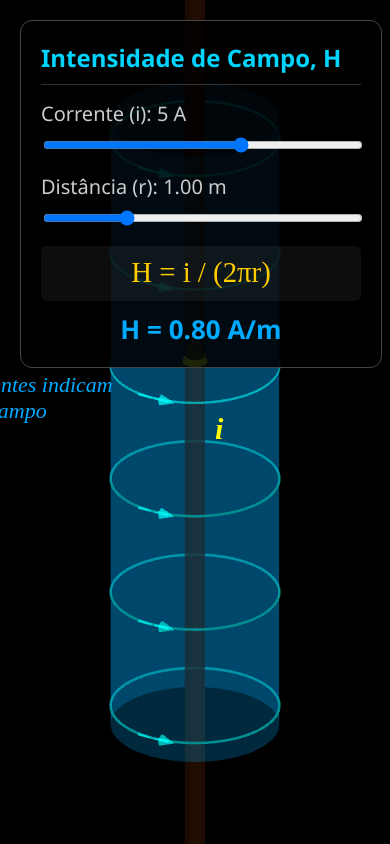
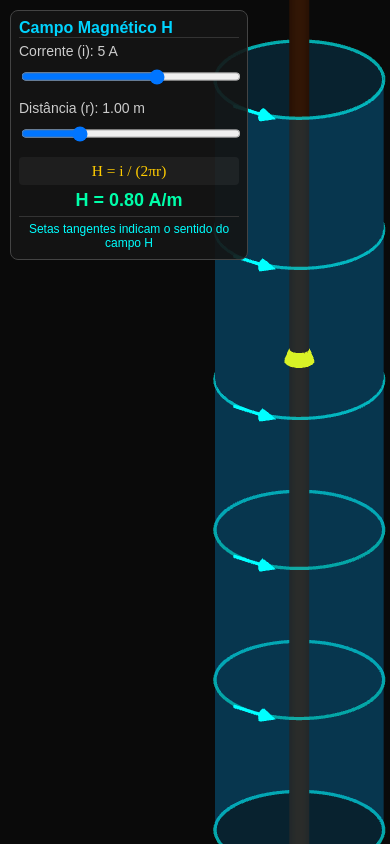
Before and after one commit to cx3medeiros-lab/Simulador-campomag-fio, a plain HTML site: page index.html in a window 390 px wide. Drawn offline with nearby package versions, Linux system fonts and the light colour scheme; animation ran at ten frames a second.

Commit message:
Enhance index.html for mobile responsiveness and visuals
Updated styles and improved responsiveness for mobile devices. Adjusted camera settings and modified the rendering logic for better visual representation.

```diff
--- a/index.html
+++ b/index.html
@@ -2,42 +2,54 @@
 <html lang="pt-br">
 <head>
     <meta charset="UTF-8">
-    <meta name="viewport" content="width=device-width, initial-scale=1.0">
-    <title>Simulador de Campo Magnético - Versão Final</title>
+    <meta name="viewport" content="width=device-width, initial-scale=1.0, maximum-scale=1.0, user-scalable=no">
+    <title>Simulador de Campo Magnético</title>
     <style>
-        body { margin: 0; overflow: hidden; font-family: 'Segoe UI', sans-serif; background: #0a0a0a; color: white; }
-        #ui { position: absolute; top: 20px; left: 20px; background: rgba(0,0,0,0.85); padding: 20px; border-radius: 12px; border: 1px solid #444; width: 320px; pointer-events: auto; z-index: 100; }
-        .control { margin-bottom: 15px; }
-        label { display: block; font-size: 20px; margin-bottom: 8px; color: #ccc; }
-        input[type=range] { width: 100%; cursor: pointer; }
-        h3 { margin: 0 0 15px 0; font-size: 24px; color: #00d4ff; border-bottom: 1px solid #333; padding-bottom: 10px; }
-        .formula { font-family: 'Times New Roman', serif; font-size: 1.8em; color: #ffcc00; text-align: center; margin-top: 10px; padding: 10px; background: rgba(255,255,255,0.05); border-radius: 5px; min-height: 1.2em; transition: color 0.3s; }
-        #valor-h { text-align: center; font-weight: bold; color: #00aaff; font-size: 26px; margin-top: 10px; }
+        body { margin: 0; overflow: hidden; background: #000; font-family: sans-serif; touch-action: none; }
 
-        #label-seta-i {
-           position: absolute;
-           top: 50%; left: 50%;
-           transform: translate(20px, -10px);
-           font-family: 'Times New Roman', serif; font-style: italic;
-           font-size: 30px; font-weight: bold; color: #ffff00;
-           pointer-events: none;
+        #ui {
+            position: absolute;
+            top: 10px;
+            left: 10px;
+            background: rgba(20, 20, 20, 0.9);
+            padding: 12px;
+            border-radius: 8px;
+            border: 1px solid #444;
+            width: 260px; /* Reduzi um pouco a largura padrão */
+            z-index: 100;
+            color: white;
         }
-        #label-textoH-txth {
-           position: absolute;
-           top: 50%; left: 50%;
-           transform: translate(-320px, -50px);
-           font-family: 'Times New Roman', serif; font-style: italic;
-           font-size: 22px; font-weight: normal; color: #00aaff;
-           pointer-events: none;
-           width: 250px;           /* Ajuste esse valor para o texto quebrar onde você preferir */
+
+        /* AJUSTE AGRESSIVO PARA MOBILE */
+        @media (max-width: 480px) {
+            #ui {
+                width: 220px; /* Painel bem mais estreito */
+                padding: 8px;
+                font-size: 14px;
+            }
+            h3 { font-size: 16px !important; margin-bottom: 5px !important; }
+            label { font-size: 14px !important; }
+            .formula { font-size: 1.1em !important; padding: 5px !important; }
+            #valor-h { font-size: 18px !important; }
+            #label-texto { font-size: 12px !important; }
         }
+
+        .control { margin-bottom: 8px; }
+        label { display: block; color: #ccc; margin-bottom: 3px; }
+        input[type=range] { width: 100%; height: 25px; cursor: pointer; }
+        h3 { margin: 0 0 10px 0; color: #00d4ff; border-bottom: 1px solid #333; }
+        .formula {
+            font-family: serif; color: #ffcc00; text-align: center;
+            background: rgba(255,255,255,0.05); border-radius: 4px; margin: 5px 0;
+        }
+        #valor-h { text-align: center; font-weight: bold; color: #00ffaa; }
+        #label-texto { color: #00ffff; margin-top: 5px; border-top: 1px solid #333; padding-top: 5px; text-align: center; line-height: 1.2; }
     </style>
 </head>
-
 <body>
 
 <div id="ui">
-    <h3>Intensidade de Campo, H</h3>
+    <h3>Campo Magnético H</h3>
     <div class="control">
         <label id="label-i">Corrente (i): 5 A</label>
         <input type="range" id="input-i" min="-20" max="20" step="0.5" value="5">
@@ -48,98 +60,80 @@
     </div>
     <div id="formula-display" class="formula">H = i / (2πr)</div>
     <div id="valor-h">H = 0.80 A/m</div>
+    <div id="label-texto">Setas tangentes indicam o sentido do campo H</div>
 </div>
 
-<div id="label-seta-i">i</div>
-<div id="label-textoH-txth">As setas tangentes indicam o sentido do campo magnético H</div>
-
-<script src="https://cdnjs.cloudflare.com/ajax/libs/three.js/0.160.0/three.min.js"></script>
+<script src="https://unpkg.com/three@0.160.0/build/three.min.js"></script>
 
 <script>
     let scene, camera, renderer, wire, currentArrow, fieldCylinder;
     const rings = [];
     const tangentArrows = [];
-    1
-    // Configurações Físicas
-    const R_FIO = 0.12; // Raio do fio de cobre
+    const R_FIO = 0.12;
 
     function init() {
         scene = new THREE.Scene();
+        scene.background = new THREE.Color(0x0a0a0a);
 
         const aspect = window.innerWidth / window.innerHeight;
         const d = 5;
         camera = new THREE.OrthographicCamera(-d * aspect, d * aspect, d, -d, 0.1, 1000);
-        camera.position.set(4, 4, 7);
-        camera.lookAt(0, 0, 0);
+
+        // AJUSTE DE CÂMERA: Se a tela for estreita (celular), movemos o alvo da câmera para a direita
+        if (aspect < 1) {
+            camera.position.set(4, 5, 8); // Ângulo mais inclinado
+            camera.lookAt(-1.5, 0, 0);   // "Empurra" o fio para a esquerda para não ficar sob o menu
+        } else {
+            camera.position.set(5, 5, 5);
+            camera.lookAt(0, 0, 0);
+        }
 
         renderer = new THREE.WebGLRenderer({ antialias: true });
         renderer.setSize(window.innerWidth, window.innerHeight);
+        renderer.setPixelRatio(Math.min(window.devicePixelRatio, 2)); // Limita para não pesar em celulares 4K
         document.body.appendChild(renderer.domElement);
 
-        scene.add(new THREE.AmbientLight(0xffffff, 0.7));
-        const sun = new THREE.DirectionalLight(0xffffff, 1.2);
-        sun.position.set(5, 10, 7);
-        scene.add(sun);
+        const light1 = new THREE.DirectionalLight(0xffffff, 1.2);
+        light1.position.set(5, 10, 7);
+        scene.add(light1);
+        scene.add(new THREE.AmbientLight(0xffffff, 0.5));
 
-        // 1. Fio de Cobre Fino
-        const wireGeo = new THREE.CylinderGeometry(R_FIO, R_FIO, 12, 32);
-        const wireMat = new THREE.MeshStandardMaterial({
-            color: 0x9c5221, // Cobre escuro
-            metalness: 0.9,
-            roughness: 0.3,
-            transparent: true,
-            opacity: 0.85
-        });
-        wire = new THREE.Mesh(wireGeo, wireMat);
+        wire = new THREE.Mesh(
+            new THREE.CylinderGeometry(R_FIO, R_FIO, 15, 16),
+            new THREE.MeshStandardMaterial({ color: 0x9c5221, metalness: 0.8, roughness: 0.3 })
+        );
         scene.add(wire);
 
-        // 2. Seta da Corrente (Fio)
         currentArrow = new THREE.Mesh(
-            new THREE.ConeGeometry(0.15, 0.4, 32),
+            new THREE.ConeGeometry(0.18, 0.5, 16),
             new THREE.MeshBasicMaterial({ color: 0xffff00 })
         );
         scene.add(currentArrow);
 
-        // 3. Cilindro de Campo (Sombra Azul)
         fieldCylinder = new THREE.Mesh(
-            new THREE.CylinderGeometry(1, 1, 8, 64, 1, true),
-            new THREE.MeshBasicMaterial({ color: 0x00aaff, transparent: true, opacity: 0.2, side: THREE.DoubleSide })
+            new THREE.CylinderGeometry(1, 1, 10, 32, 1, true),
+            new THREE.MeshBasicMaterial({ color: 0x00aaff, transparent: true, opacity: 0.15, side: THREE.DoubleSide })
         );
         scene.add(fieldCylinder);
 
-        // 4. Criação dos 6 Anéis com Setas Tangentes
         for (let i = 0; i < 6; i++) {
-            const ringY = (i - 2.5) * 1.5;
-
-            // Anel
-            const ringMesh = new THREE.Mesh(
-                new THREE.TorusGeometry(1, 0.015, 16, 100),
+            const yPos = (i - 2.5) * 2;
+            const ring = new THREE.Mesh(
+                new THREE.TorusGeometry(1, 0.02, 8, 64),
                 new THREE.MeshBasicMaterial({ color: 0x00ffff, transparent: true })
             );
-            ringMesh.rotation.x = Math.PI / 2;
-            ringMesh.position.y = ringY;
-            scene.add(ringMesh);
-            rings.push(ringMesh);
+            ring.rotation.x = Math.PI / 2;
+            ring.position.y = yPos;
+            scene.add(ring);
+            rings.push(ring);
 
-            // Grupo da Seta
             const arrowGrp = new THREE.Group();
-
-            const stem = new THREE.Mesh(
-                new THREE.CylinderGeometry(0.015, 0.015, 0.4, 8),
-                new THREE.MeshBasicMaterial({ color: 0x00ffff, transparent: true })
-            );
+            const stem = new THREE.Mesh(new THREE.CylinderGeometry(0.02, 0.02, 0.5), new THREE.MeshBasicMaterial({ color: 0x00ffff, transparent: true }));
             stem.rotation.z = Math.PI / 2;
-            arrowGrp.add(stem);
-
-            const head = new THREE.Mesh(
-                new THREE.ConeGeometry(0.07, 0.18, 8),
-                new THREE.MeshBasicMaterial({ color: 0x00ffff, transparent: true })
-            );
-            head.position.x = 0.2;
-            head.rotation.z = -Math.PI / 2;
-            arrowGrp.add(head);
-
-            arrowGrp.position.y = ringY;
+            const head = new THREE.Mesh(new THREE.ConeGeometry(0.08, 0.2), new THREE.MeshBasicMaterial({ color: 0x00ffff, transparent: true }));
+            head.position.x = 0.25; head.rotation.z = -Math.PI / 2;
+            arrowGrp.add(stem, head);
+            arrowGrp.position.y = yPos;
             scene.add(arrowGrp);
             tangentArrows.push(arrowGrp);
         }
@@ -151,71 +145,34 @@
     function setupControls() {
         const inputI = document.getElementById('input-i');
         const inputR = document.getElementById('input-r');
-        const formulaDisplay = document.getElementById('formula-display');
-        const valH = document.getElementById('valor-h');
-
         const update = () => {
             const i = parseFloat(inputI.value);
             const r = parseFloat(inputR.value);
-            let h;
+            let h = (r >= R_FIO) ? i / (2 * Math.PI * r) : (i * r) / (2 * Math.PI * (R_FIO**2));
+            if (r === 0) h = 0;
 
-            // Lógica de Transição: Campo Externo vs Interno
-            if (r >= R_FIO) {
-                h = (r === 0) ? 0 : i / (2 * Math.PI * r);
-                formulaDisplay.innerText = "H = i / (2πr)";
-                formulaDisplay.style.color = "#ffcc00";
-            } else {
-                // Campo interno cresce linearmente com r
-                h = (i * r) / (2 * Math.PI * Math.pow(R_FIO, 2));
-                formulaDisplay.innerText = "H = (i · r) / (2πR²)";
-                formulaDisplay.style.color = "#00d4ff";
-            }
-
-            const hAbs = Math.abs(h);
+            document.getElementById('formula-display').innerText = r >= R_FIO ? "H = i / (2πr)" : "H = (i·r)/(2πR²)";
             document.getElementById('label-i').innerText = `Corrente (i): ${i} A`;
             document.getElementById('label-r').innerText = `Distância (r): ${r.toFixed(2)} m`;
-            valH.innerText = `H = ${hAbs.toFixed(2)} A/m`;
+            document.getElementById('valor-h').innerText = `H = ${Math.abs(h).toFixed(2)} A/m`;
 
-            // Atualiza Seta da Corrente
+            currentArrow.position.y = i >= 0 ? 1.5 : -1.5;
             currentArrow.rotation.z = i >= 0 ? 0 : Math.PI;
-            currentArrow.position.y = i >= 0 ? 1 : -1;
-            currentArrow.visible = (i !== 0);
+            currentArrow.visible = i !== 0;
 
-            // Escala do volume
             fieldCylinder.scale.set(r, 1, r);
-            fieldCylinder.material.opacity = Math.min(hAbs * 0.3, 0.4);
-
-            // Atualiza Anéis e Setas Tangentes
-            rings.forEach((ringMesh, idx) => {
-                ringMesh.scale.set(r, r, 1);
-                ringMesh.material.opacity = Math.min(hAbs * 0.7, 1);
-
-                const arrowGrp = tangentArrows[idx];
-                // Posiciona a seta na borda Z (frente do anel) para ser tangente no eixo X
-                arrowGrp.position.set(0, ringMesh.position.y, r);
-                // Inverte sentido baseado no sinal da corrente
-                arrowGrp.rotation.y = i >= 0 ? 0 : Math.PI;
-
-                // Esconde se i=0 ou r=0
-                arrowGrp.visible = (i !== 0 && r > 0.01);
-
-                const op = Math.min(hAbs * 0.9, 1);
-                arrowGrp.children.forEach(c => c.material.opacity = op);
+            rings.forEach((ring, idx) => {
+                ring.scale.set(r, r, 1);
+                ring.material.opacity = Math.min(Math.abs(h) * 0.8, 1);
+                const arrow = tangentArrows[idx];
+                arrow.position.set(0, ring.position.y, r);
+                arrow.rotation.y = i >= 0 ? 0 : Math.PI;
+                arrow.visible = (i !== 0 && r > 0.05);
             });
         };
-
-        inputI.addEventListener('input', update);
-        inputR.addEventListener('input', update);
+        inputI.oninput = update;
+        inputR.oninput = update;
         update();
-    }
-
-    function onWindowResize() {
-        const aspect = window.innerWidth / window.innerHeight;
-        const d = 5;
-        camera.left = -d * aspect; camera.right = d * aspect;
-        camera.top = d; camera.bottom = -d;
-        camera.updateProjectionMatrix();
-        renderer.setSize(window.innerWidth, window.innerHeight);
     }
 
     function animate() {
@@ -223,7 +180,16 @@
         renderer.render(scene, camera);
     }
 
-    window.onload = init;
+    window.addEventListener('resize', () => {
+        const aspect = window.innerWidth / window.innerHeight;
+        const d = 5;
+        camera.left = -d * aspect; camera.right = d * aspect;
+        if (aspect < 1) camera.lookAt(-1.5, 0, 0); // Reajusta o foco no resize
+        camera.updateProjectionMatrix();
+        renderer.setSize(window.innerWidth, window.innerHeight);
+    });
+
+    init();
 </script>
 </body>
 </html>
```
